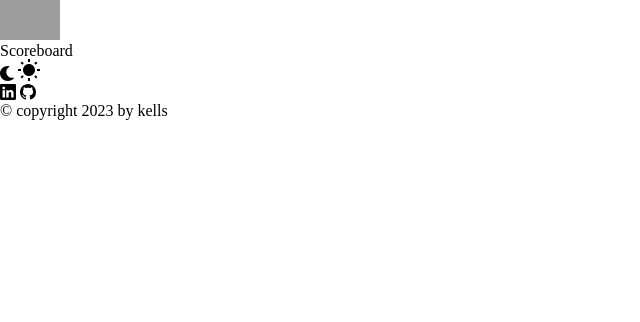
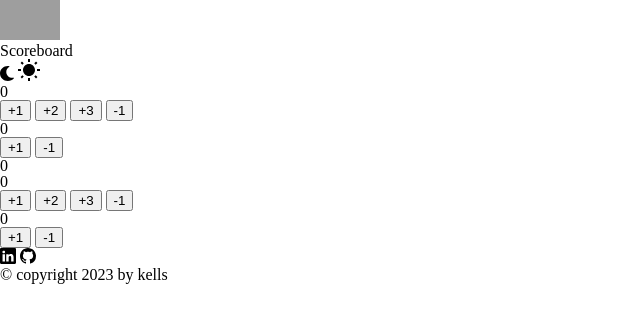
Before and after one commit to KELLSPING/pages_scoreboard, a plain HTML site: page index.html in a window 1280 px wide. Shown: the whole page, without its empty margins (0-640 px from the left). Drawn offline with Linux system fonts and the light colour scheme; grey boxes are pictures that could not be loaded.

Commit message:
update index.html

```diff
--- a/index.html
+++ b/index.html
@@ -21,6 +21,8 @@
 
 <body>
 
+
+    <!-- header -->
     <div class="header">
         <h1 class="logo">
             <a href="#" title="">
@@ -32,31 +34,62 @@
         </h1>
     </div>
 
+
+    <!-- main -->
     <div class="main">
         <div class="red">
             <div class="flag"></div>
-            <div class="score"></div>
-            <div class="score-btn"></div>
+            <div class="score">
+                <p>0</p>
+            </div>
+            <div class="score-btn">
+                <button id="red-plus-one" onclick="plusOne()">+1</button>
+                <button id="red-plus-two" onclick="plusTwo()">+2</button>
+                <button id="red-plus-three" onclick="plusThree()">+3</button>
+                <button id="red-minus-one" onclick="minusOne()">-1</button>
+            </div>
             <div class="foul"></div>
-            <div class="foul-score"></div>
-            <div class="foul-btn"></div>
+            <div class="foul-num">
+                <p>0</p>
+            </div>
+            <div class="foul-btn">
+                <button id="btn-one" onclick="plusOne()">+1</button>
+                <button id="btn-one_minus" onclick="minusOne()">-1</button>
+            </div>
         </div>
 
         <div class="middle">
             <div class="time"></div>
             <div class="btn-list"></div>
+            <div class="round"></div>
+            <div class="round-num">
+                <p>0</p>
+            </div>
         </div>
 
         <div class="blue">
             <div class="flag"></div>
-            <div class="score"></div>
-            <div class="score-btn"></div>
+            <div class="score">
+                <p>0</p>
+            </div>
+            <div class="score-btn">
+                <button id="blue-plus-one" onclick="plusOne()">+1</button>
+                <button id="blue-plus-two" onclick="plusTwo()">+2</button>
+                <button id="blue-plus-three" onclick="plusThree()">+3</button>
+                <button id="blue-minus-one" onclick="minusOne()">-1</button>
             <div class="foul"></div>
-            <div class="foul-score"></div>
-            <div class="foul-btn"></div>
+            <div class="foul-num">
+                <p>0</p>
+            </div>
+            <div class="foul-btn">
+                <button id="btn-one" onclick="plusOne()">+1</button>
+                <button id="btn-one_minus" onclick="minusOne()">-1</button>
+            </div>
         </div>
     </div>
 
+
+    <!-- footer -->
     <div class="footer">
         <div class="container">
             <div class="row">
```
